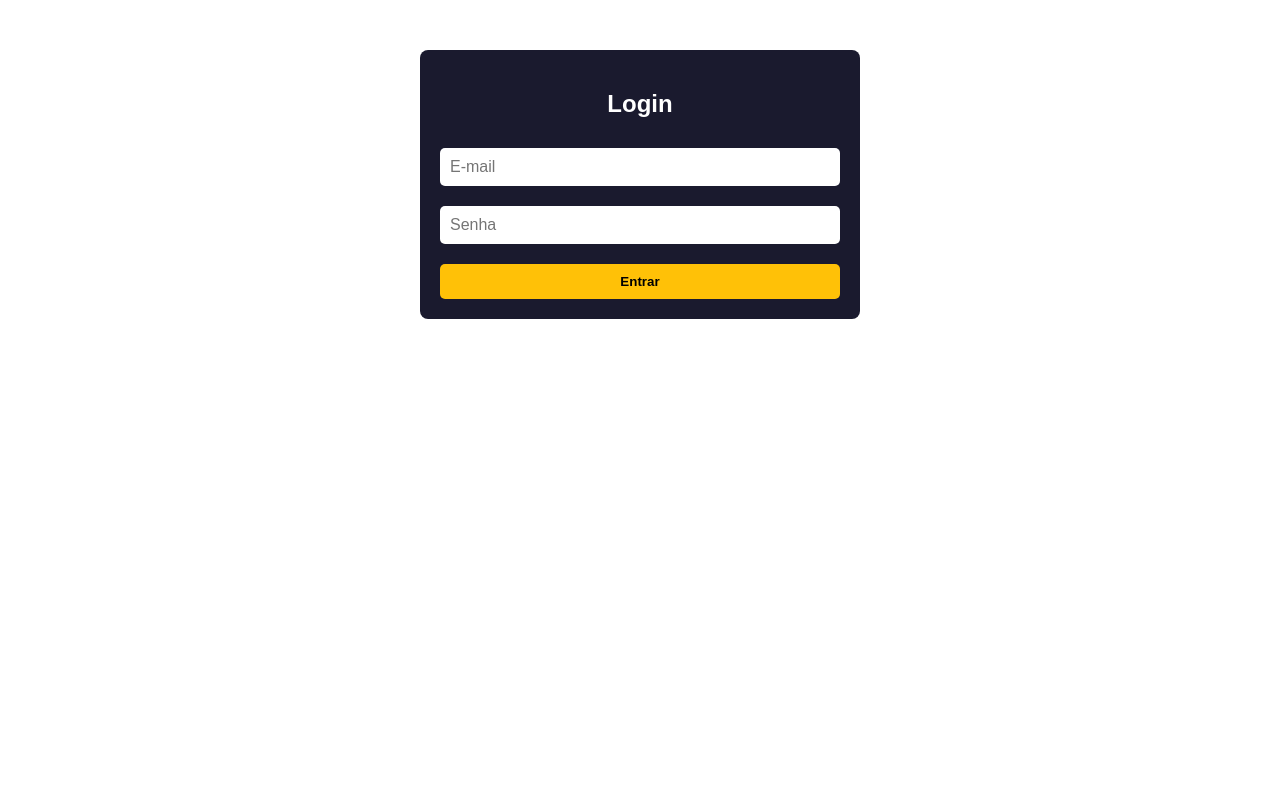
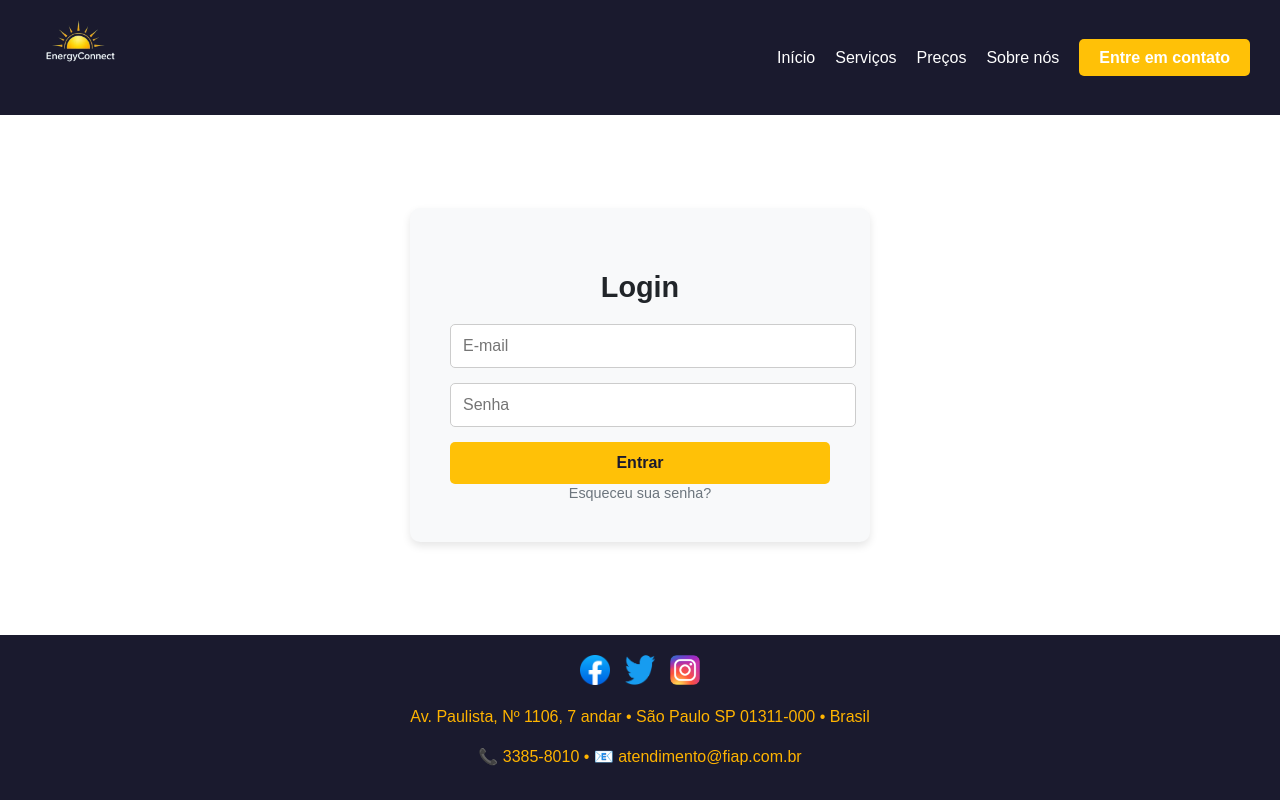
Before and after one commit to mkenzo16/EnergiaConnect, a Next.js app in the folder energia-connect/: page /login in a window 1280 px wide. Shown: the top 800 px of the page. Built offline with nearby package versions, Linux system fonts and the light colour scheme.

Commit message:
estilização das paginas de contato e login

```diff
--- a/energia-connect/src/app/components/Cabecalho/Header.tsx
+++ b/energia-connect/src/app/components/Cabecalho/Header.tsx
@@ -1,5 +1,5 @@
 import React from 'react';
-import Link from 'next/link'; // Importando o Link para roteamento interno
+import Link from 'next/link';
 import styles from './Header.module.css';
 
 const Header = () => {
--- a/energia-connect/src/app/components/Feedback/FeedbackSection.module.css
+++ b/energia-connect/src/app/components/Feedback/FeedbackSection.module.css
@@ -14,7 +14,7 @@
 
 .feedbackGrid {
   display: grid;
-  grid-template-columns: repeat(4, 1fr); /* Quatro colunas */
+  grid-template-columns: repeat(4, 1fr);
   gap: 15px;
   color: #fff;
 }
--- a/energia-connect/src/app/components/Login/Login.module.css
+++ b/energia-connect/src/app/components/Login/Login.module.css
@@ -1,37 +1,71 @@
 .loginContainer {
-    max-width: 400px;
-    margin: 50px auto;
-    text-align: center;
+    display: flex;
+    flex-direction: column;
+    align-items: center;
+    justify-content: center;
+    min-height: 60vh;
+    background-color: #ffffff;
     padding: 20px;
-    border-radius: 8px;
-    background: #1a1a2e;
-    color: white;
 }
 
-  .loginContainer h2 {
-    margin-bottom: 20px;
+.loginBox {
+    background-color: #f8f9fa;
+    border-radius: 10px;
+    padding: 40px;
+    width: 380px;
+    box-shadow: 0 4px 8px rgba(0, 0, 0, 0.1);
+    text-align: center;
 }
 
-  .loginContainer form {
-    display: flex;
-    flex-direction: column;
+.loginBox h2 {
+    font-size: 1.8rem;
+    margin-bottom: 20px;
+    color: #212529;
 }
 
-  .loginContainer input {
-    margin: 10px 0;
-    padding: 10px;
+.loginBox input {
+    width: 100%;
+    padding: 12px;
+    margin-bottom: 15px;
+    border: 1px solid #ccc;
+    border-radius: 5px;
+    background-color: #ffffff;
     font-size: 1rem;
+    transition: all 0.3s ease-in-out;
+}
+
+.loginBox input:focus {
+    border-color: #ffc107;
+    outline: none;
+    box-shadow: 0 0 5px rgba(255, 193, 7, 0.5);
+}
+
+.loginBox button {
+    width: 100%;
+    padding: 12px;
+    background-color: #ffc107;
     border: none;
     border-radius: 5px;
+    color: #1a1a2e;
+    font-weight: bold;
+    font-size: 1rem;
+    cursor: pointer;
+    transition: all 0.3s ease;
 }
 
-  .loginContainer button {
+.loginBox button:hover {
+    background-color: #e0a800;
+    box-shadow: 0 4px 8px rgba(255, 193, 7, 0.3);
+}
+
+.loginBox .forgotPassword {
     margin-top: 10px;
-    padding: 10px;
-    background: #ffc107;
-    color: black;
-    font-weight: bold;
-    border: none;
-    border-radius: 5px;
-    cursor: pointer;
+    font-size: 0.9rem;
+    color: #6c757d;
+    text-decoration: none;
 }
+
+.loginBox .forgotPassword:hover {
+    text-decoration: underline;
+    color: #212529;
+}
--- a/energia-connect/src/app/components/Login/Login.tsx
+++ b/energia-connect/src/app/components/Login/Login.tsx
@@ -2,16 +2,19 @@
 import styles from './Login.module.css';
 
 const Login = () => {
-  return (
-    <div className={styles.loginContainer}>
-      <h2>Login</h2>
-      <form>
-        <input type="email" placeholder="E-mail" required />
-        <input type="password" placeholder="Senha" required />
-        <button type="submit">Entrar</button>
-      </form>
-    </div>
-  );
+    return (
+        <div className={styles.loginContainer}>
+            <div className={styles.loginBox}>
+                <h2>Login</h2>
+                <input type="email" placeholder="E-mail" />
+                <input type="password" placeholder="Senha" />
+                <button>Entrar</button>
+                <a href="#" className={styles.forgotPassword}>
+                    Esqueceu sua senha?
+                </a>
+            </div>
+        </div>
+    );
 };
 
 export default Login;
--- a/energia-connect/src/app/components/Parceiros/Partners.module.css
+++ b/energia-connect/src/app/components/Parceiros/Partners.module.css
@@ -1,5 +1,5 @@
 .partners {
-  background-color: #f2f2f2; /* Tom puxado para o cinza */
+  background-color: #f2f2f2;
   padding: 50px 10%;
   text-align: center;
 }
@@ -34,12 +34,12 @@
 .logoContainer {
   display: flex;
   justify-content: center;
-  gap: 15px; /* Espaço menor entre os logos */
+  gap: 15px;
   flex-wrap: wrap;
 }
 
 .logoContainer img {
-  max-width: 150px; /* Aumenta o tamanho das logos */
+  max-width: 150px;
   height: auto;
   filter: grayscale(100%);
   transition: filter 0.3s ease, transform 0.3s ease;
--- a/energia-connect/src/app/components/Rodape/Footer.module.css
+++ b/energia-connect/src/app/components/Rodape/Footer.module.css
@@ -1,9 +1,9 @@
 .footer {
-  background-color: #1a1a2e; /* Mantém a cor de fundo */
+  background-color: #1a1a2e;
   color: #fff;
   text-align: center;
   padding: 20px;
-  font-family: 'Arial', sans-serif; /* Adiciona uma fonte padrão moderna */
+  font-family: 'Arial', sans-serif;
 }
 
 .socialMedia {
@@ -17,19 +17,19 @@
   width: 30px;
   height: 30px;
   transition: transform 0.3s, filter 0.3s;
-  filter: brightness(1); /* Mantém os ícones claros */
+  filter: brightness(1);
 }
 
 .socialMedia img:hover {
   transform: scale(1.2);
-  filter: brightness(1.5); /* Aumenta o brilho ao passar o mouse */
+  filter: brightness(1.5);
 }
 
 .info {
   margin-bottom: 20px;
   line-height: 1.5;
-  font-size: 1rem; /* Aumenta o tamanho da fonte */
-  color: #ffb400; /* Amarelo para o texto das informações */
+  font-size: 1rem;
+  color: #ffb400;
 }
 
 .logo img {
@@ -38,6 +38,6 @@
 }
 
 .copyright {
-  font-size: 0.9rem; /* Ajusta o tamanho da fonte para melhor legibilidade */
+  font-size: 0.9rem;
   color: #bbb;
 }
--- a/energia-connect/src/app/login/page.tsx
+++ b/energia-connect/src/app/login/page.tsx
@@ -1,6 +1,16 @@
 import React from 'react';
 import Login from '../components/Login/Login';
+import Header from '../components/Cabecalho/Header';
+import Footer from '../components/Rodape/Footer';
 
-export default function LoginPage() {
-  return <Login />;
-}
+const LoginPage = () => {
+  return (
+    <>
+      <Header />
+      <Login />
+      <Footer />
+    </>
+  );
+};
+
+export default LoginPage;
```
Also changed, not shown: energia-connect/src/app/cadastro/page.tsx (+13 -3 lines), energia-connect/src/app/components/Cadastro/Cadastro.modelo.css (deleted, +0 -37 lines), energia-connect/src/app/components/Cadastro/Cadastro.module.css (added, +54 -0 lines), energia-connect/src/app/components/Cadastro/Cadastro.tsx (+11 -9 lines). Lines whose indentation alone changed are shown as unchanged.
